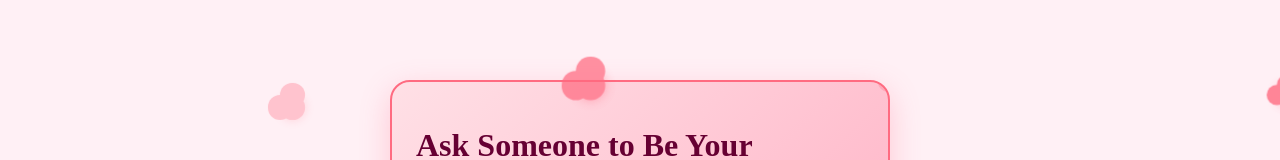
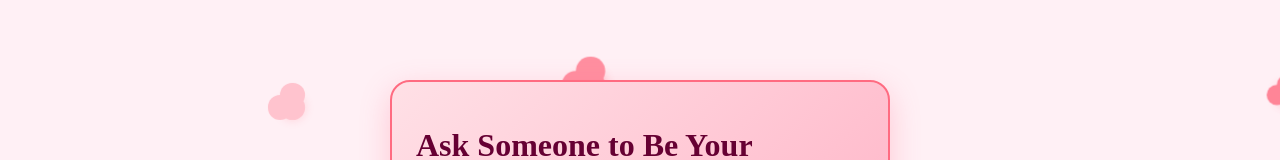
Before and after one commit to Souketsu-Punk/Val-s, a Next.js app: page / in a window 1280 px wide. Shown: the top 160 px of the page. Built offline with nearby package versions, Linux system fonts and the light colour scheme.

Commit message:
hearts to the back

```diff
--- a/components/Card.tsx
+++ b/components/Card.tsx
@@ -23,20 +23,6 @@ export default function Card({ children }: CardProps) {
         overflow: "hidden",
       }}
     >
-      {/* optional floating heart accent */}
-      <div
-        style={{
-          position: "absolute",
-          width: "20px",
-          height: "20px",
-          backgroundColor: "#ff6b81",
-          transform: "rotate(45deg)",
-          borderRadius: "50% 50% 50% 50%",
-          top: "-10px",
-          right: "-10px",
-          opacity: 0.3,
-        }}
-      />
       {children}
     </div>
   );
--- a/styles/hearts.css
+++ b/styles/hearts.css
@@ -6,7 +6,7 @@
   height: 100%;
   pointer-events: none;
   overflow: hidden;
-  z-index: 9999;
+  z-index: 0;
 }
 
 .heart {
```
